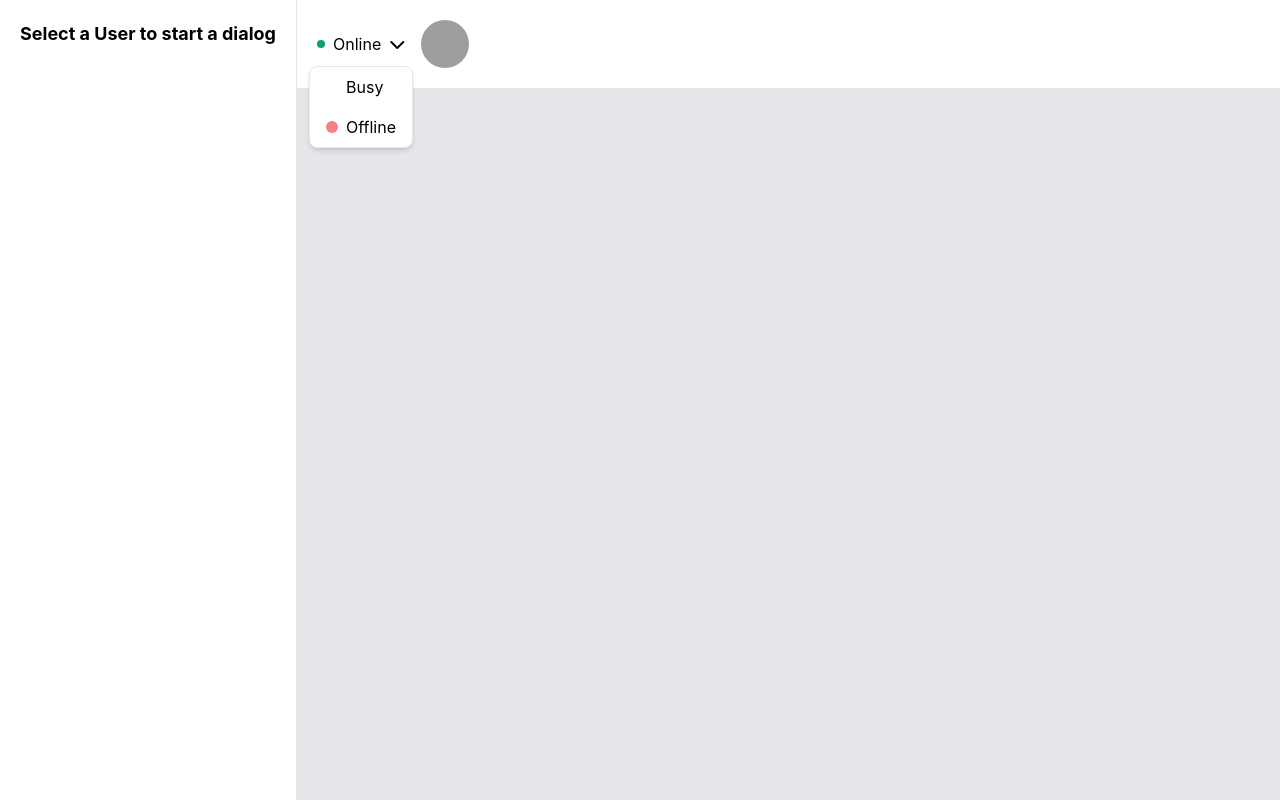
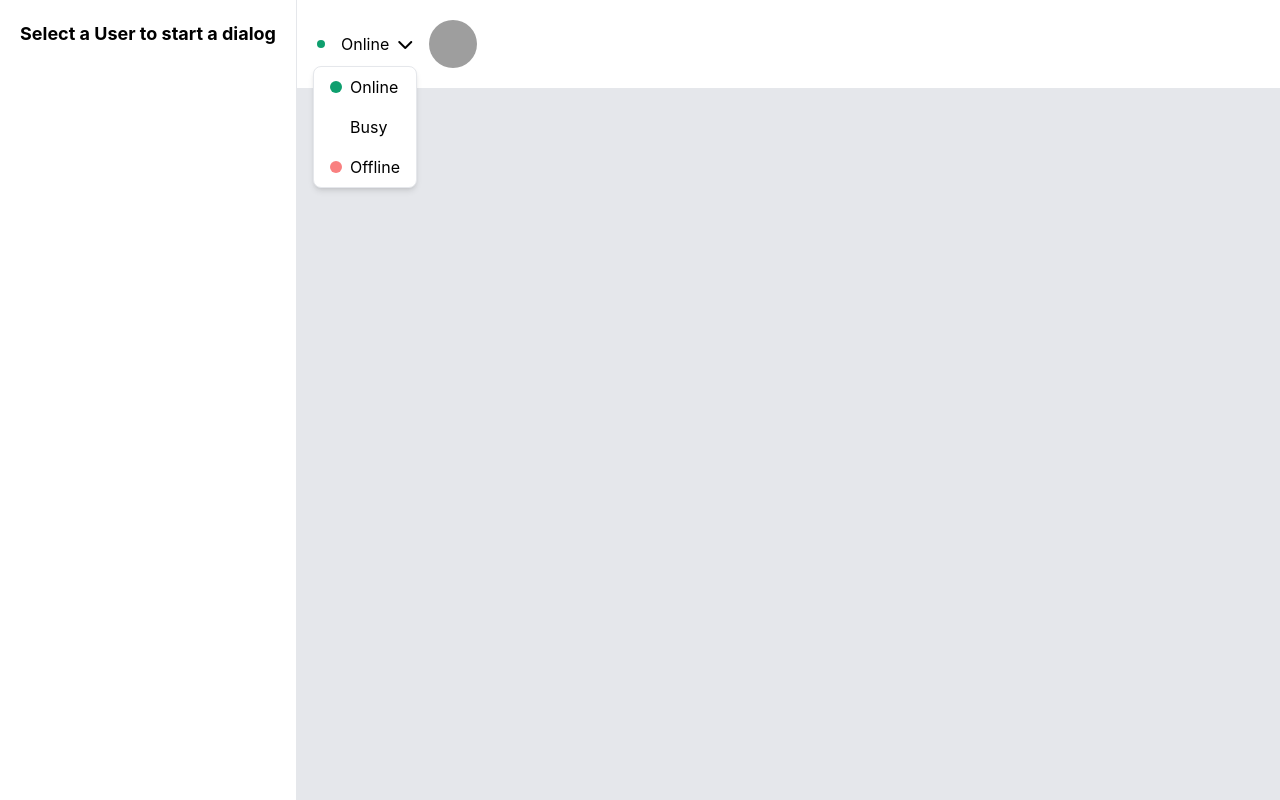
Before and after one commit to Kengston/SupaMessenger, a Symfony app: template templates/messages/dialog.html.twig in a window 1280 px wide, after a click on "Online". Run offline with Twig, Linux system fonts and the light colour scheme; the template is opened without the code that fills it, so the values that code supplies are empty; some libraries are stand-ins or nearby versions; grey boxes are pictures that could not be loaded.

Commit message:
Status bar UI menu logic updated

```diff
--- a/templates/messages/dialog.html.twig
+++ b/templates/messages/dialog.html.twig
@@ -47,24 +47,28 @@
 
                     <div class="flex items-end">
                         <div id="dropdownUserStatusIconButton" data-dropdown-toggle="dropdownUserStatusIconMenu" data-dropdown-placement="bottom" class="group cursor-pointer text-black hover:text-gray-800 mb-3 flex items-center space-x-2">
-                            <span class="dot bg-green-500 rounded-full h-2 w-2 inline-block mr-2"></span>Online
-                            <i id="iconNormal" class="fa-solid fa-chevron-down transition-transform duration-200 group-hover:rotate-180 "></i>
+                            <span id="statusDot" class="dot bg-green-500 rounded-full h-2 w-2 inline-block mr-2"></span> <!-- Status dot -->
+                            <span id="statusText">Online</span> <!-- Status text -->
+                            <i id="iconNormal" class="fa-solid fa-chevron-down transition-transform duration-200 group-hover:rotate-180"></i>
                             <i id="iconAnimated" class="hidden fa-solid fa-chevron-down animate-bounce"></i>
                         </div>
 
-                        <div id="dropdownUserStatusIconMenu" class="z-10 hidden bg-white border border-gray-200 rounded-lg shadow-md w-40 ">
+                        <div id="dropdownUserStatusIconMenu" class="z-10 hidden bg-white border border-gray-200 rounded-lg shadow-md w-40">
                             <ul>
-                                <li class="flex items-center py-2 px-4 hover:bg-gray-100">
-                                    <span class="h-3 w-3 mr-2 bg-orange-400 rounded-full"></span> <!-- Orange dot for Busy status -->
-                                    <span>Busy</span>
+                                <li class="flex items-center py-2 px-4 hover:bg-gray-100" data-status="Online">
+                                    <span class="h-3 w-3 mr-2 bg-green-500 rounded-full"></span> <!-- Status dot -->
+                                    <span>Online</span> <!-- Status text -->
                                 </li>
-                                <li class="flex items-center py-2 px-4 hover:bg-gray-100">
-                                    <span class="h-3 w-3 mr-2 bg-red-400 rounded-full"></span> <!-- Red dot for Offline status -->
-                                    <span>Offline</span>
+                                <li class="flex items-center py-2 px-4 hover:bg-gray-100" data-status="Busy">
+                                    <span class="h-3 w-3 mr-2 bg-orange-400 rounded-full"></span> <!-- Status dot -->
+                                    <span>Busy</span> <!-- Status text -->
+                                </li>
+                                <li class="flex items-center py-2 px-4 hover:bg-gray-100" data-status="Offline">
+                                    <span class="h-3 w-3 mr-2 bg-red-400 rounded-full"></span> <!-- Status dot -->
+                                    <span>Offline</span> <!-- Status text -->
                                 </li>
                             </ul>
                         </div>
-
 
                         <div id="dropdownUserIconButton" data-dropdown-toggle="dropdownUserIconMenu" data-dropdown-placement="bottom" class="group text-black-500 hover:underline pl-4" type="button">
                             <img class="fa-right-from-bracket w-12 h-12 rounded-full border-4 border-blue-500 transform transition-transform duration-200 ease-in-out group-hover:scale-110" src="https://static.vecteezy.com/system/resources/previews/002/592/204/original/little-student-afro-boy-avatar-character-free-vector.jpg" alt="Jese image">
@@ -579,6 +583,42 @@
                     iconElementAnimated.classList.toggle('hidden');
                 });
             });
+
+            document.addEventListener('DOMContentLoaded', function() {
+                document.getElementById('dropdownUserStatusIconMenu').addEventListener('click', function(event) {
+                    let target = event.target;
+                    if (target.tagName === 'LI') {
+                        let status = target.getAttribute('data-status');
+                        let statusDot = document.getElementById('statusDot');
+                        let statusText = document.getElementById('statusText');
+                        let dropdownMenu = document.getElementById('dropdownUserStatusIconMenu');
+                        let iconElementNormal = document.getElementById('iconNormal');
+                        let iconElementAnimated = document.getElementById('iconAnimated');
+
+                        // Update status dot color
+                        if (status === 'Online') {
+                            statusDot.classList.remove('bg-orange-400', 'bg-red-400');
+                            statusDot.classList.add('bg-green-500');
+                        } else if (status === 'Busy') {
+                            statusDot.classList.remove('bg-green-500', 'bg-red-400');
+                            statusDot.classList.add('bg-orange-400');
+                        } else if (status === 'Offline') {
+                            statusDot.classList.remove('bg-green-500', 'bg-orange-400');
+                            statusDot.classList.add('bg-red-400');
+                        }
+
+                        // Update status text
+                        statusText.textContent = status;
+
+                        // Close the dropdown menu
+                        dropdownMenu.classList.add('hidden');
+
+                        // Show iconElementNormal and hide iconElementAnimated
+                        iconElementNormal.classList.remove('hidden');
+                        iconElementAnimated.classList.add('hidden');
+                    }
+                });
+            });
         </script>
 
     {% endif %}
```
